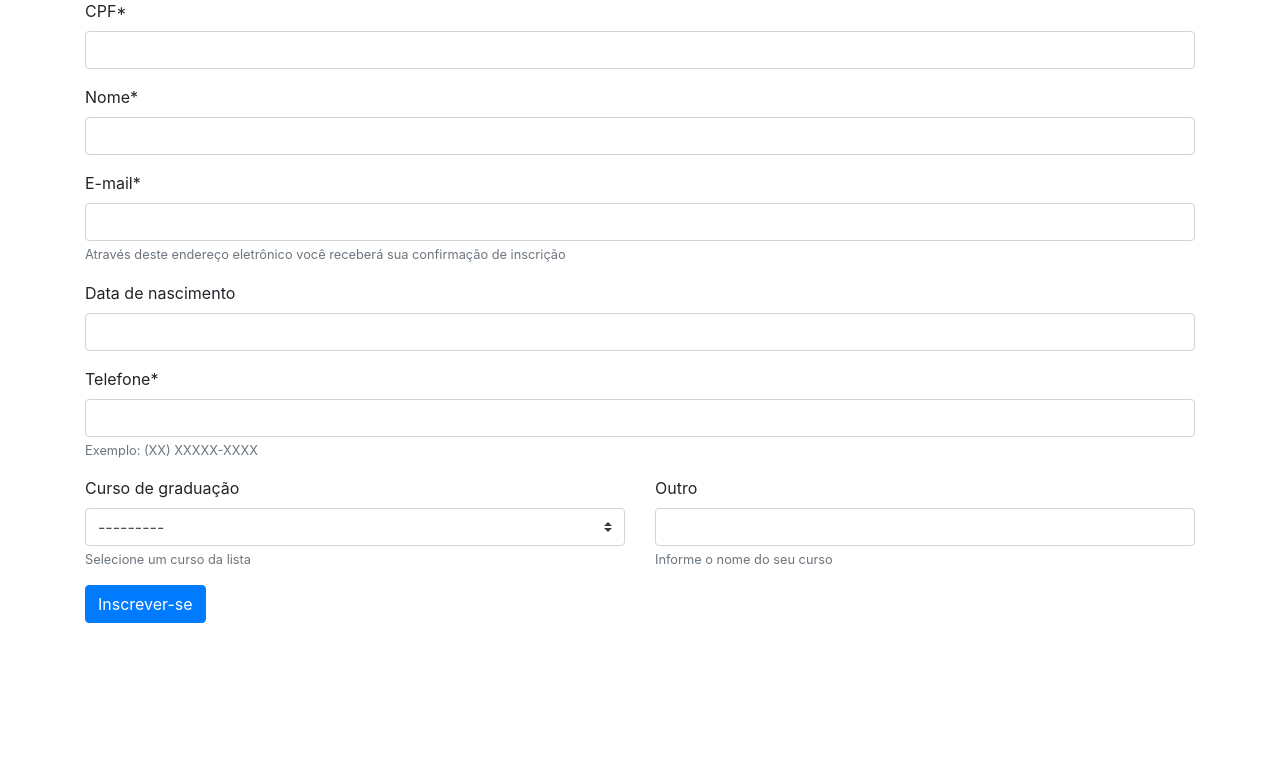
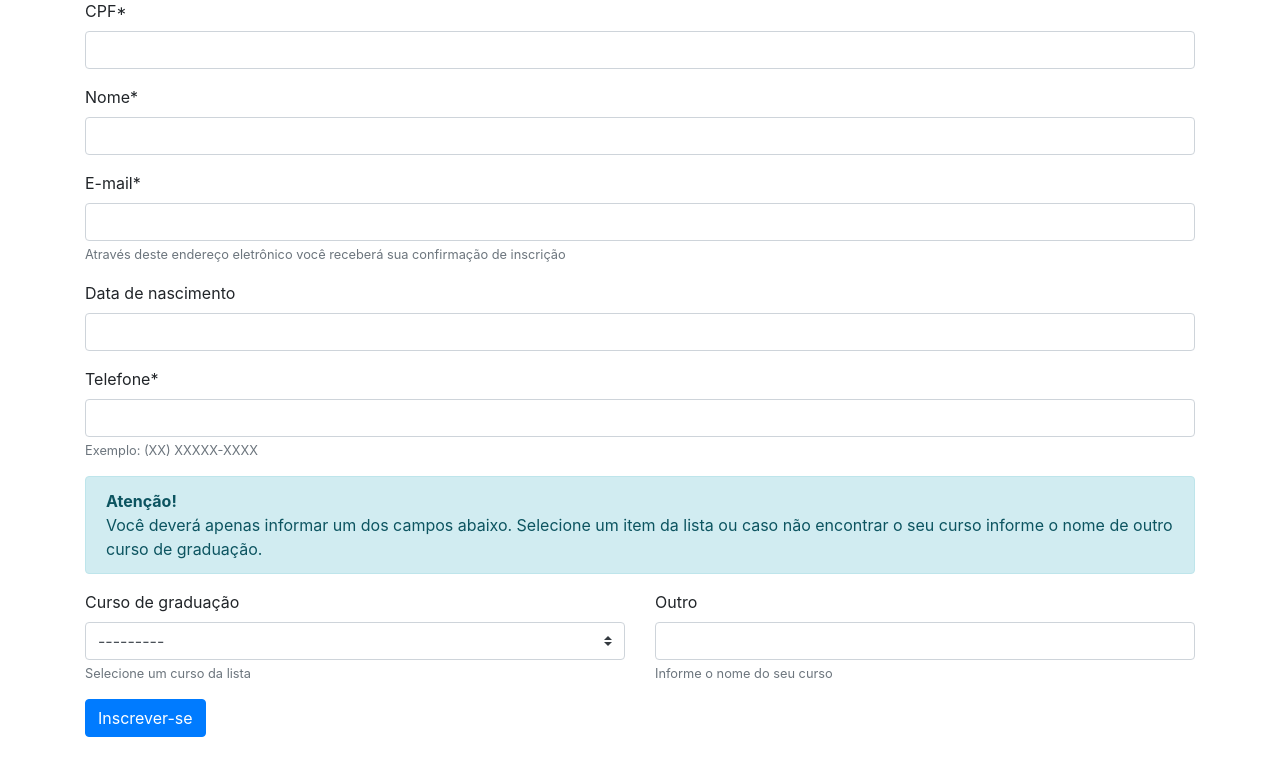
Before and after one commit to gabrielnaoto/ignoia, a Django app: page /inscricao/ in a window 1280 px wide. Shown: the part 87-848 px from the top of the page. Before the commit the page ends 710 px from the top, so only its background shows below. Run offline with Django 3.2, Linux system fonts and the light colour scheme; data that the repository does not hold is empty; some libraries are stand-ins or nearby versions.

Commit message:
correções

```diff
--- a/ignoia/settings.py
+++ b/ignoia/settings.py
@@ -25,9 +25,9 @@ BASE_DIR = os.path.dirname(os.path.dirname(os.path.abspath(__file__)))
 SECRET_KEY = 'i^5t=e73-s!*ko(hl_cc34qq7gfq0$&#+58ia7x4ayhesg%0i9'
 
 # SECURITY WARNING: don't run with debug turned on in production!
-DEBUG = config('DEBUG', default=True, cast=bool)
+DEBUG = config('DEBUG', default=False, cast=bool)
 
-ALLOWED_HOSTS = ['localhost', 'ignoia.herokuapp.com']
+ALLOWED_HOSTS = ['*', 'ignoia.herokuapp.com']
 
 
 # Application definition
--- a/inscricao/forms.py
+++ b/inscricao/forms.py
@@ -1,5 +1,5 @@
 from crispy_forms.helper import FormHelper
-from crispy_forms.layout import Submit, Layout, Div, Field
+from crispy_forms.layout import Submit, Layout, Div, Field, HTML
 from django import forms
 
 from inscricao.models import Inscricao
@@ -59,6 +59,14 @@ class InscricaoForm(forms.ModelForm):
 
             ),
             Div(
+                HTML(
+                    '<strong>Atenção!</strong><br/>'
+                    'Você deverá apenas informar um dos campos abaixo. Selecione um item da lista ou caso não encontrar o seu curso informe o nome de outro curso de graduação.'
+                ),
+                css_class='alert alert-info'
+
+            ),
+            Div(
                 Div(
                     Field('curso'),
                     css_class='col'
--- a/templates/form.html
+++ b/templates/form.html
@@ -6,7 +6,7 @@
 
     <div class="py-4">
         <h2>{{ page_title }}</h2>
-        <form method="post" class="my-4 pb-4" >
+        <form method="post" class="my-4 pb-4">
             {% crispy form %}
             <button type="button" onclick="validate()" class="btn btn-primary">Inscrever-se</button>
         </form>
@@ -19,6 +19,7 @@
         $('#id_telefone').inputmask('(99) 9999[9]-9999');
         $('#id_cpf').inputmask('999.999.999-99');
         $('#id_data_nascimento').inputmask('99/99/9999');
+
         function validate() {
             let curso = $('#id_curso').val();
             let outro = $('#id_curso_outro').val();
@@ -28,5 +29,12 @@
                 $('form').submit();
             }
         }
+
+        $('#id_curso').change(function () {
+            $('#id_curso_outro').val(null);
+        });
+        $('#id_curso_outro').change(function () {
+            $('#id_curso').val(null);
+        });
     </script>
 {% endblock %}
```
